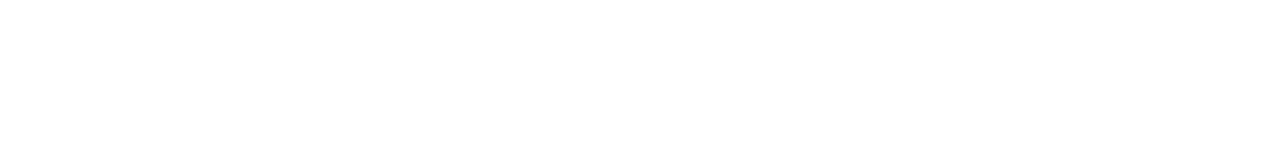
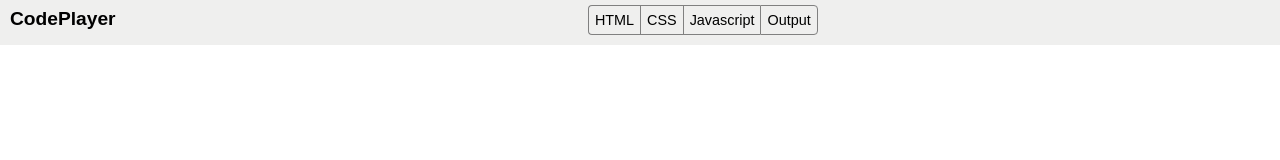
Before and after one commit to JCNeligan/jquery-codeplayer, a plain HTML site: page index.html in a window 1280 px wide. Drawn offline with Linux system fonts and the light colour scheme.

Commit message:
create basics of header

```diff
--- a/index.html
+++ b/index.html
@@ -11,7 +11,15 @@
 </head>
 
 <body>
-
+  <header>
+    <div id="logo">CodePlayer</div>
+    <div id="buttonContainer">
+      <div class="toggleButton" id="html">HTML</div>
+      <div class="toggleButton" id="css">CSS</div>
+      <div class="toggleButton" id="javascript">Javascript</div>
+      <div class="toggleButton" id="output">Output</div>
+    </div>
+  </header>
 
 
   <script>
--- a/styles.css
+++ b/styles.css
@@ -0,0 +1,45 @@
+body {
+  padding: 0;
+  margin: 0;
+  font-family: sans-serif;
+}
+
+header {
+  width: 100%;
+  height: 35px;
+  padding: 5px;
+  background-color: #EFEFEE;
+}
+
+#logo {
+  float: left;
+  padding: 3px 5px;
+  font-weight: bold;
+  font-size: 1.2rem;
+}
+
+#buttonContainer {
+  width: 235px;
+  margin: 0 auto;
+  display: flex;
+  flex-direction: row;
+  justify-content: center;
+}
+
+.toggleButton {
+ border: 1px solid grey;
+ padding: 6px;
+ border-right: none;
+ font-size: .9rem;
+}
+
+#html {
+  border-top-left-radius: 4px;
+  border-bottom-left-radius: 4px;
+}
+
+#output {
+  border-right: 1px solid grey;
+  border-top-right-radius: 4px;
+  border-bottom-right-radius: 4px;
+}
```
